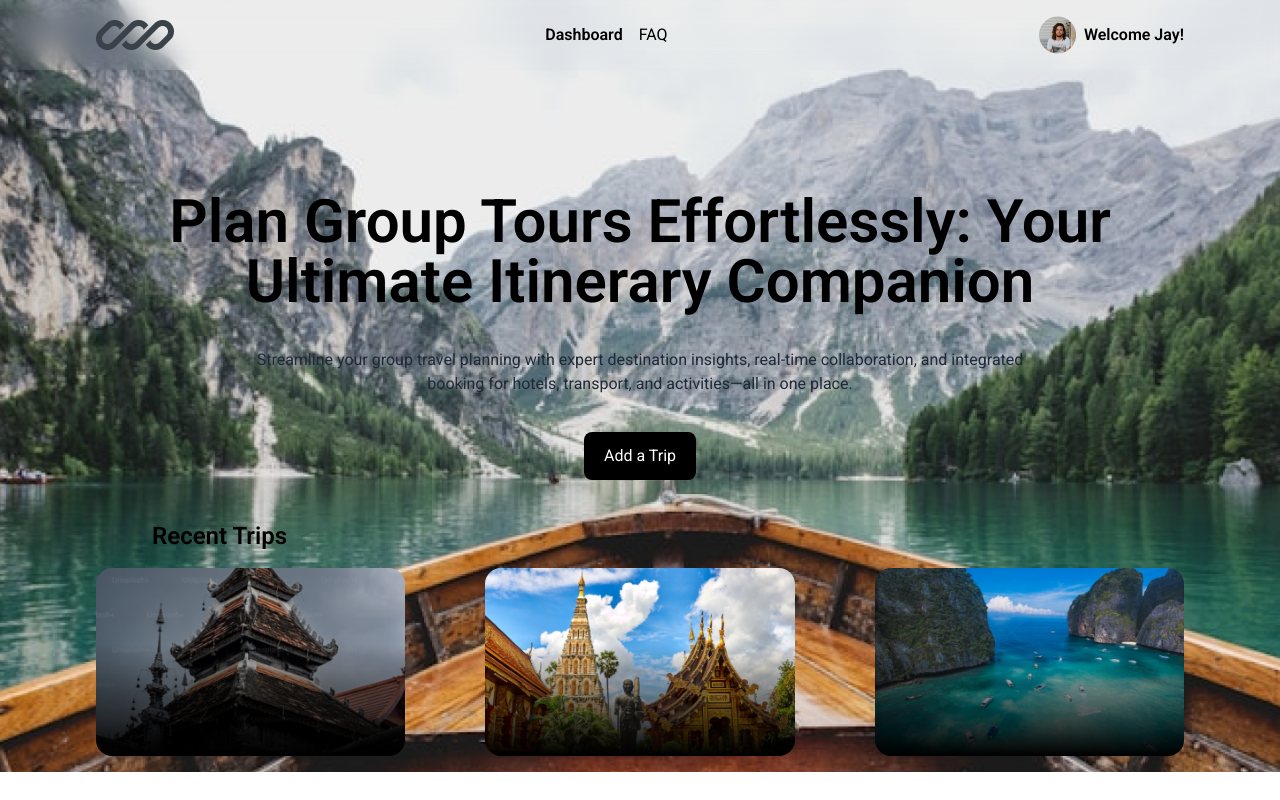
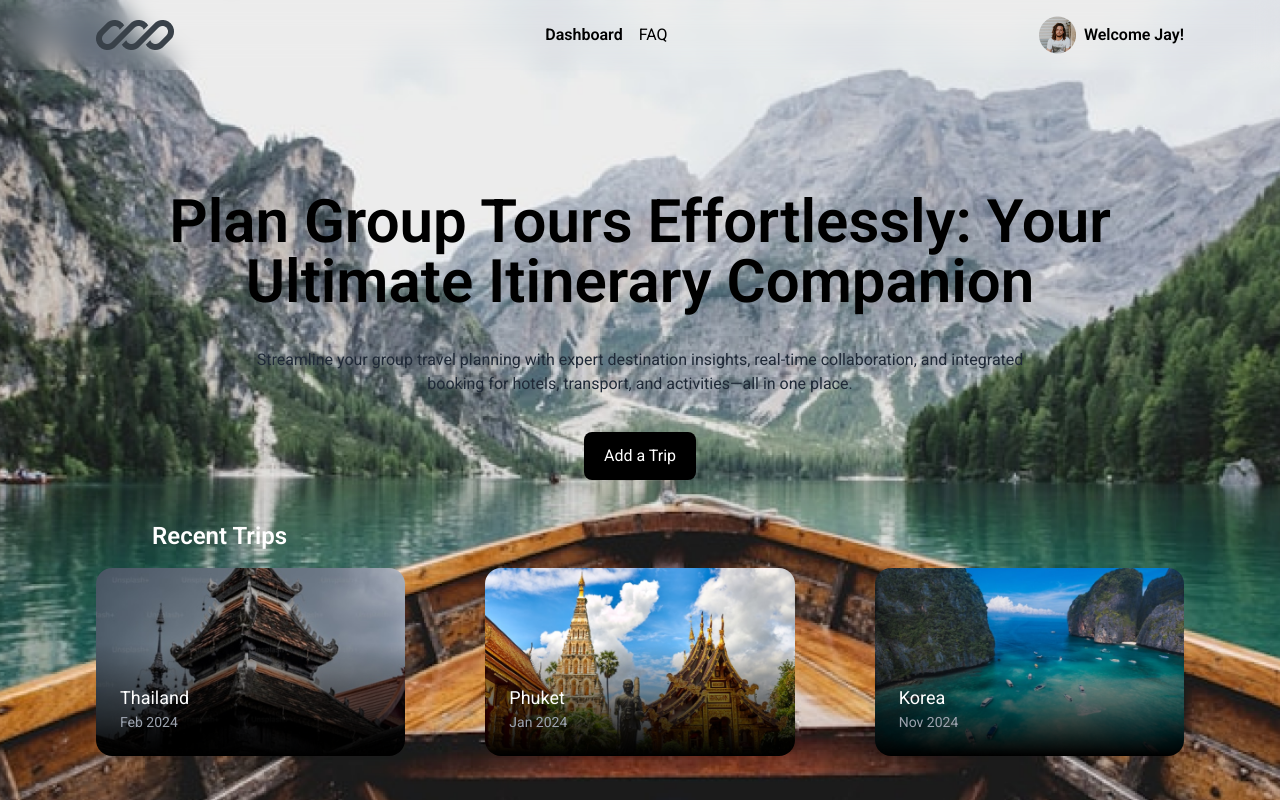
Before and after one commit to JitendraTandia/ai-travel-itinerary-planner, a React (Create React App) app: page / in a window 1280 px wide. Built offline with nearby package versions, Linux system fonts and the light colour scheme.

Commit message:
added trip itinerary section

```diff
--- a/src/App.js
+++ b/src/App.js
@@ -1,15 +1,19 @@
 import Hero from "./components/Hero";
 import Navbar from "./components/Navbar";
 import RecentTrips from "./components/RecentTrips";
-
+import TripItinerary from "./components/TripItinerary";
+import Layout from "./Layout/Layout";
 
 function App() {
   return (
-    <div className="bg-bg bg-cover bg-no-repeat">
-     <Navbar/>
-     <Hero/>
-     <RecentTrips/>
-    </div>
+      <Layout>
+        <div className="bg-bg pb-7 h-screen flex flex-col justify-end items-center  bg-cover bg-no-repeat backdrop-contrast-75">
+          <Hero />
+          <RecentTrips />
+        </div>
+          {/* <TripItinerary/> */}
+      </Layout>
+    // </div>
   );
 }
 
--- /dev/null
+++ b/src/Layout/Layout.jsx
@@ -0,0 +1,14 @@
+import React from 'react'
+import Navbar from '../components/Navbar'
+
+function Layout( {children} ) {
+  return (
+    <div>
+        <Navbar/>
+        <main className='min-h-[70vh]'> {children} </main>
+
+    </div>
+  )
+}
+
+export default Layout
--- a/src/components/Hero.jsx
+++ b/src/components/Hero.jsx
@@ -3,7 +3,7 @@ import React from "react";
 function Hero() {
   return (
     <div className="px-24 flex flex-col items-center " >
-        <div className="mt-48 flex flex-col items-center">
+        <div className=" flex flex-col items-center">
         <h1 className="text-6xl font-semibold max-w-[1000px] text-center">
           Plan Group Tours Effortlessly: Your Ultimate Itinerary Companion
         </h1>
--- a/src/components/RecentTrips.jsx
+++ b/src/components/RecentTrips.jsx
@@ -1,19 +1,36 @@
-import React from 'react'
-import Card1 from "../assets/heroCard1.png";
-import Card2 from "../assets/heroCard2.png";
-import Card3 from "../assets/heroCard3.png";
+import React from "react";
+import { recentTripsData } from "../data/recentTripsData";
+
+const RecentTripsCard = ({ title, date, thumbnail }) => {
+  return (
+    <div className="relative ">
+      <img className="rounded-2xl" src={thumbnail} alt="thumbnail" />
+      <div className="absolute bottom-6 ml-6 ">
+        <h3 className="text-white text-lg">{title}</h3>
+        <h4 className="text-sm text-gray-400">{date}</h4>
+      </div>
+    </div>
+  );
+};
 
 function RecentTrips() {
   return (
-    <div className='px-24 mt-10 '>
-        <h1 className='text-2xl px-14 font-semibold'>Recent Trips</h1>
-        <div className='py-4 grid grid-cols-3 justify-self-center gap-20'>
-            <img className='rounded-2xl' src={Card1} alt="Card1"  />
-            <img className='rounded-2xl' src={Card2} alt="Card2"  />
-            <img className='rounded-2xl' src={Card3} alt="Card3"  />
-        </div>
+    <div className="px-24 mt-10 ">
+      <h1 className="text-2xl px-14 font-semibold text-white">Recent Trips</h1>
+      <div className="py-4 grid grid-cols-3 justify-self-center gap-20">
+        {Array.isArray(recentTripsData) &&
+          recentTripsData.map((item, idx) => (
+            <div key={idx}>
+              <RecentTripsCard
+                title={item.title}
+                date={item.date}
+                thumbnail={item.thumbnail}
+              />
+            </div>
+          ))}
+      </div>
     </div>
-  )
+  );
 }
 
-export default RecentTrips
+export default RecentTrips;
--- /dev/null
+++ b/src/components/TripItinerary.jsx
@@ -0,0 +1,61 @@
+import React from "react";
+import Place1 from "../assets/place1.png";
+import Place2 from "../assets/place2.png";
+import { tripItineraryData } from "../data/tripItineraryData";
+
+const TripItineraryCard = ({
+  title,
+  desc,
+  image,
+  avgPrice,
+  avgTimeSpent,
+  buttonText,
+}) => {
+  return (
+    <div className="flex items-center justify-center gap-8 mt-10">
+      <div className="left">
+        <h1 className="text-xl font-semibold">{title}</h1>
+        <p className="text-gray-500 max-w-[600px]">{desc}</p>
+        <div className="flex items-center mt-6 justify-start gap-4">
+          <h1 className="text-gray-500">Avg Price</h1>
+          <p className="font-semibold">{avgPrice}</p>
+        </div>
+        <div className="flex items-center py-4 justify-start gap-4">
+          <h1 className="text-gray-500">Avg time spent</h1>
+          <p className="font-semibold">{avgTimeSpent}</p>
+        </div>
+        <button className="px-4 py-2 rounded-lg border border-black">
+          {buttonText}
+        </button>
+      </div>
+      <div className="right">
+        <img className="w-60 rounded-xl" src={image} alt="img" />
+      </div>
+    </div>
+  );
+};
+
+function TripItinerary() {
+  return (
+    <div>
+      <div className="py-20 px-24">
+        <h1 className="font-4xl font-semibold ">Trip Itinerary</h1>
+
+        {tripItineraryData.map((item, idx) => (
+          <div key={idx}>
+            <TripItineraryCard
+              title={item.title}
+              desc={item.desc}
+              avgPrice={item.avgPrice}
+              avgTimeSpent={item.avgTimeSpent}
+              image={item.image}
+              buttonText={item.buttonText}
+            />
+          </div>
+        ))}
+      </div>
+    </div>
+  );
+}
+
+export default TripItinerary;
--- /dev/null
+++ b/src/data/recentTripsData.js
@@ -0,0 +1,25 @@
+import cardimg1 from "../assets/heroCard1.png";
+import cardimg2 from "../assets/heroCard2.png";
+import cardimg3 from "../assets/heroCard3.png";
+
+
+export const recentTripsData = [
+  {
+    id: 1,
+    title: "Thailand",
+    thumbnail: cardimg1,
+    date: "Feb 2024",
+  },
+  {
+    id: 2,
+    title: "Phuket",
+    thumbnail: cardimg2,
+    date: "Jan 2024",
+  },
+  {
+    id: 3,
+    title: "Korea",
+    thumbnail: cardimg3,
+    date: "Nov 2024",
+  },
+];
--- /dev/null
+++ b/src/data/tripItineraryData.js
@@ -0,0 +1,105 @@
+import placeImg1 from "../assets/place1.png";
+import placeImg2 from "../assets/place2.png";
+
+export const tripItineraryData = [
+    {
+        id:1,
+        title:"Visit Wat Arun and Wat Pho (home of the Reclining Buddha)",
+        desc:"A riverside marvel with a towering spire adorned in colorful tiles, offering stunning views at sunrise and sunset.",
+        image: placeImg1,
+        avgPrice:"$5 - $15",
+        avgTimeSpent:"30 - 45min",
+        buttonText:"Replace this visit with AI",
+
+    },
+    {
+        id:2,
+        title:"Visit Doi Suthep Temple for stunning city views",
+        desc:"A majestic hilltop temple offering breathtaking panoramic views of Chiang Mai and beyond.",
+        image: placeImg2,
+        avgPrice:"$5 - $15",
+        avgTimeSpent:"30 - 45min",
+        buttonText:"Replace this visit with AI",
+
+    },
+    {
+        id:1,
+        title:"Visit Wat Arun and Wat Pho (home of the Reclining Buddha)",
+        desc:"A riverside marvel with a towering spire adorned in colorful tiles, offering stunning views at sunrise and sunset.",
+        image: placeImg1,
+        avgPrice:"$5 - $15",
+        avgTimeSpent:"30 - 45min",
+        buttonText:"Replace this visit with AI",
+
+    },
+    {
+        id:2,
+        title:"Visit Doi Suthep Temple for stunning city views",
+        desc:"A majestic hilltop temple offering breathtaking panoramic views of Chiang Mai and beyond.",
+        image: placeImg2,
+        avgPrice:"$5 - $15",
+        avgTimeSpent:"30 - 45min",
+        buttonText:"Replace this visit with AI",
+
+    },
+    {
+        id:1,
+        title:"Visit Wat Arun and Wat Pho (home of the Reclining Buddha)",
+        desc:"A riverside marvel with a towering spire adorned in colorful tiles, offering stunning views at sunrise and sunset.",
+        image: placeImg1,
+        avgPrice:"$5 - $15",
+        avgTimeSpent:"30 - 45min",
+        buttonText:"Replace this visit with AI",
+
+    },
+    {
+        id:2,
+        title:"Visit Doi Suthep Temple for stunning city views",
+        desc:"A majestic hilltop temple offering breathtaking panoramic views of Chiang Mai and beyond.",
+        image: placeImg2,
+        avgPrice:"$5 - $15",
+        avgTimeSpent:"30 - 45min",
+        buttonText:"Replace this visit with AI",
+
+    },
+    {
+        id:1,
+        title:"Visit Wat Arun and Wat Pho (home of the Reclining Buddha)",
+        desc:"A riverside marvel with a towering spire adorned in colorful tiles, offering stunning views at sunrise and sunset.",
+        image: placeImg1,
+        avgPrice:"$5 - $15",
+        avgTimeSpent:"30 - 45min",
+        buttonText:"Replace this visit with AI",
+
+    },
+    {
+        id:2,
+        title:"Visit Doi Suthep Temple for stunning city views",
+        desc:"A majestic hilltop temple offering breathtaking panoramic views of Chiang Mai and beyond.",
+        image: placeImg2,
+        avgPrice:"$5 - $15",
+        avgTimeSpent:"30 - 45min",
+        buttonText:"Replace this visit with AI",
+
+    },
+    {
+        id:1,
+        title:"Visit Wat Arun and Wat Pho (home of the Reclining Buddha)",
+        desc:"A riverside marvel with a towering spire adorned in colorful tiles, offering stunning views at sunrise and sunset.",
+        image: placeImg1,
+        avgPrice:"$5 - $15",
+        avgTimeSpent:"30 - 45min",
+        buttonText:"Replace this visit with AI",
+
+    },
+    {
+        id:2,
+        title:"Visit Doi Suthep Temple for stunning city views",
+        desc:"A majestic hilltop temple offering breathtaking panoramic views of Chiang Mai and beyond.",
+        image: placeImg2,
+        avgPrice:"$5 - $15",
+        avgTimeSpent:"30 - 45min",
+        buttonText:"Replace this visit with AI",
+
+    },
+]
```
